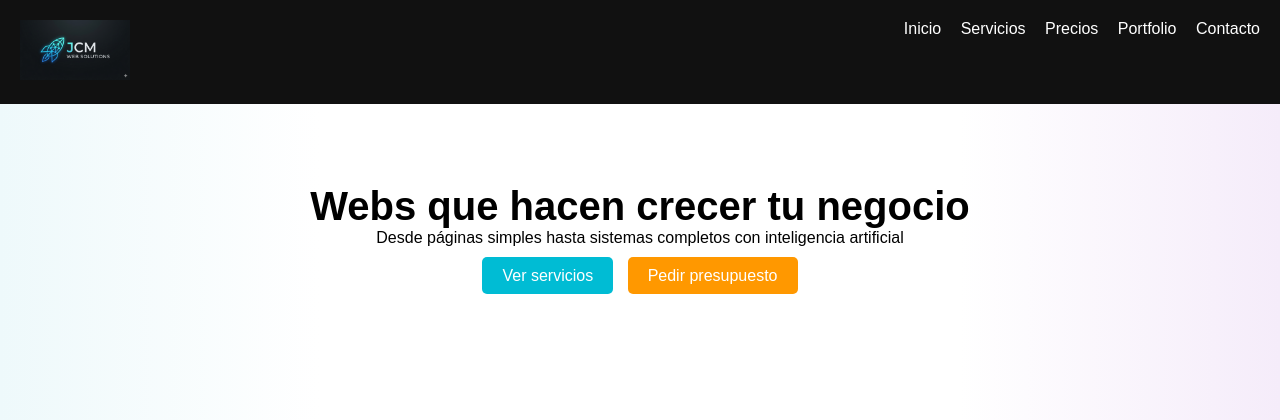
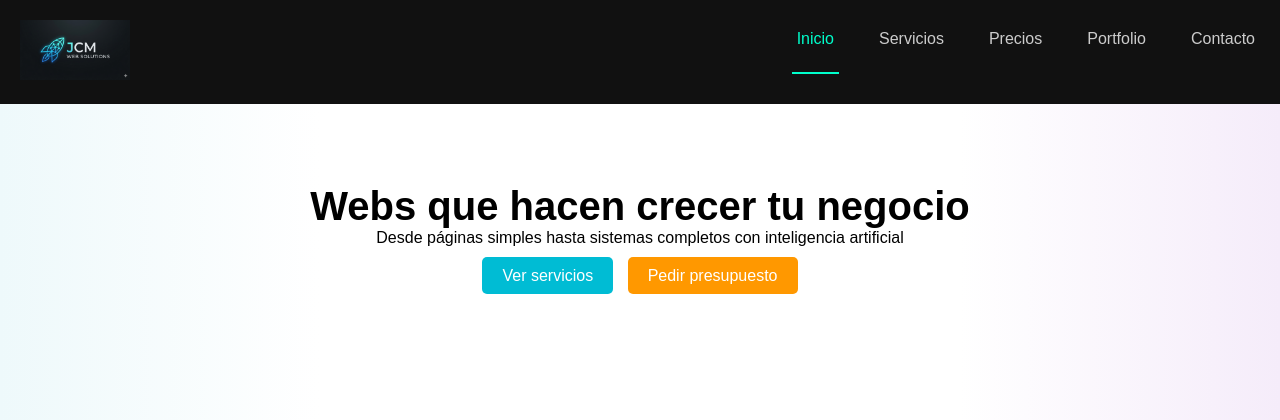
Before and after one commit to jcm201080/venta_web, a Flask app: page / in a window 1280 px wide. Shown: the top 420 px of the page. Run offline with Flask 3, Linux system fonts and the light colour scheme.

Commit message:
Aspectos de inico

```diff
--- a/static/css/style.css
+++ b/static/css/style.css
@@ -395,4 +395,36 @@ li {
 }
 
 
-/* destacado */
+/* navegador inicio*/
+.nav {
+    position: relative;
+    display: flex;
+    gap: 20px;
+}
+
+.nav a {
+    position: relative;
+    color: #ccc;
+    text-decoration: none;
+    padding: 10px 5px;
+    transition: color 0.3s;
+}
+
+.nav a:hover {
+    color: #fff;
+}
+
+.nav a.activo {
+    color: #00ffcc;
+}
+
+/* 🔥 barra animada */
+.nav-slider {
+    position: absolute;
+    bottom: 10px;
+    height: 2px;
+    background: #00ffcc;
+    transition: all 0.3s ease;
+    width: 0;
+    left: 0;
+}
--- a/static/js/chat.js
+++ b/static/js/chat.js
@@ -67,3 +67,30 @@ input.addEventListener("keydown", function(e) {
 });
 
 });
+
+
+const nav = document.querySelector(".nav");
+const slider = document.querySelector(".nav-slider");
+const links = document.querySelectorAll(".nav a");
+
+function moverSlider(element) {
+    const rect = element.getBoundingClientRect();
+    const navRect = nav.getBoundingClientRect();
+
+    slider.style.width = rect.width + "px";
+    slider.style.left = (rect.left - navRect.left) + "px";
+}
+
+// 👉 al cargar (activo)
+const activo = document.querySelector(".nav a.activo");
+if (activo) moverSlider(activo);
+
+// 👉 hover
+links.forEach(link => {
+    link.addEventListener("mouseenter", () => moverSlider(link));
+});
+
+// 👉 volver al activo
+nav.addEventListener("mouseleave", () => {
+    if (activo) moverSlider(activo);
+});
--- a/templates/base.html
+++ b/templates/base.html
@@ -1,5 +1,6 @@
 <!DOCTYPE html>
 <html lang="es">
+
 <head>
     <meta charset="UTF-8">
     <title>{% block title %}JCM Web{% endblock %}</title>
@@ -8,18 +9,22 @@
     <meta name="viewport" content="width=device-width, initial-scale=1.0">
     <link rel="icon" type="image/png" href="{{ url_for('static', filename='img/favicon.png') }}">
 </head>
+
 <body>
 
     <header class="header">
         <div class="logo">
             <img src="{{ url_for('static', filename='img/logo.png') }}" alt="JCM Web Solutions">
         </div>
-    <nav>
-        <a href="/">Inicio</a>
-        <a href="/servicios">Servicios</a>
-        <a href="/precios">Precios</a>
-        <a href="/portfolio">Portfolio</a>
-        <a href="/contacto">Contacto</a>
+        <nav class="nav">
+            <a href="/" class="{% if request.path == '/' %}activo{% endif %}">Inicio</a>
+            <a href="/servicios" class="{% if request.path.startswith('/servicios') %}activo{% endif %}">Servicios</a>
+            <a href="/precios" class="{% if request.path.startswith('/precios') %}activo{% endif %}">Precios</a>
+            <a href="/portfolio" class="{% if request.path.startswith('/portfolio') %}activo{% endif %}">Portfolio</a>
+            <a href="/contacto" class="{% if request.path.startswith('/contacto') %}activo{% endif %}">Contacto</a>
+
+            <!-- 🔥 barra -->
+            <div class="nav-slider"></div>
         </nav>
     </header>
 
@@ -49,4 +54,5 @@
     </footer>
     <script src="{{ url_for('static', filename='js/chat.js') }}"></script>
 </body>
+
 </html>
--- a/templates/index.html
+++ b/templates/index.html
@@ -105,6 +105,7 @@
         </div>
 
     </div>
+    <br>
 
     <a href="/precios" class="btn">Ver detalles</a>
 </section>
```
Lines whose indentation alone changed are shown as unchanged.
